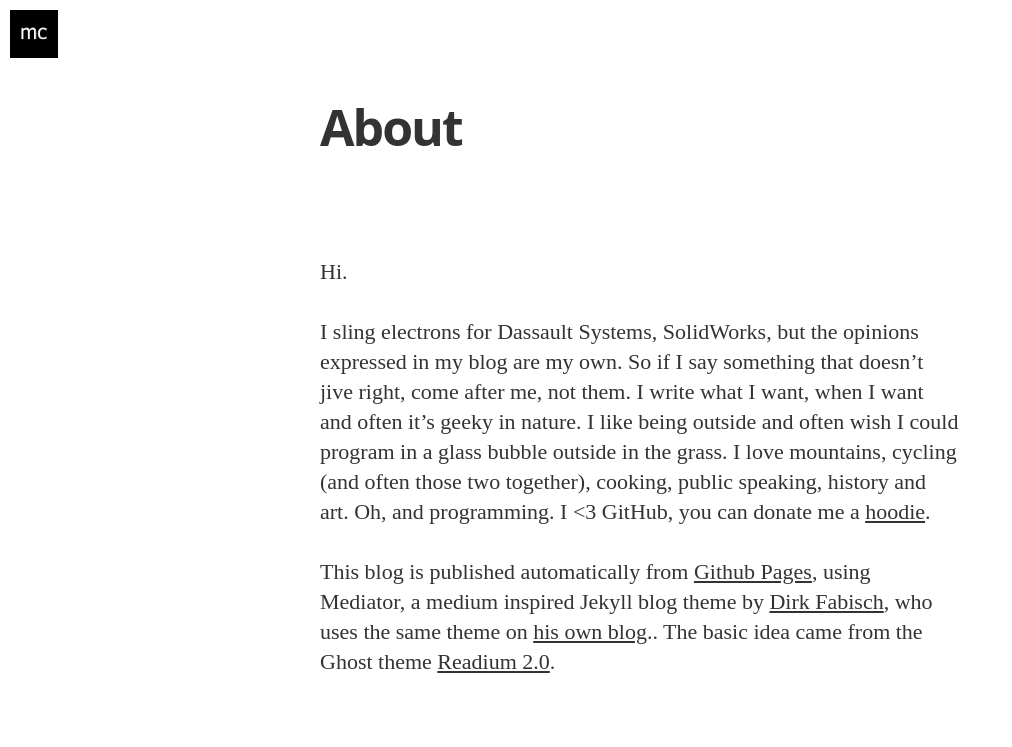
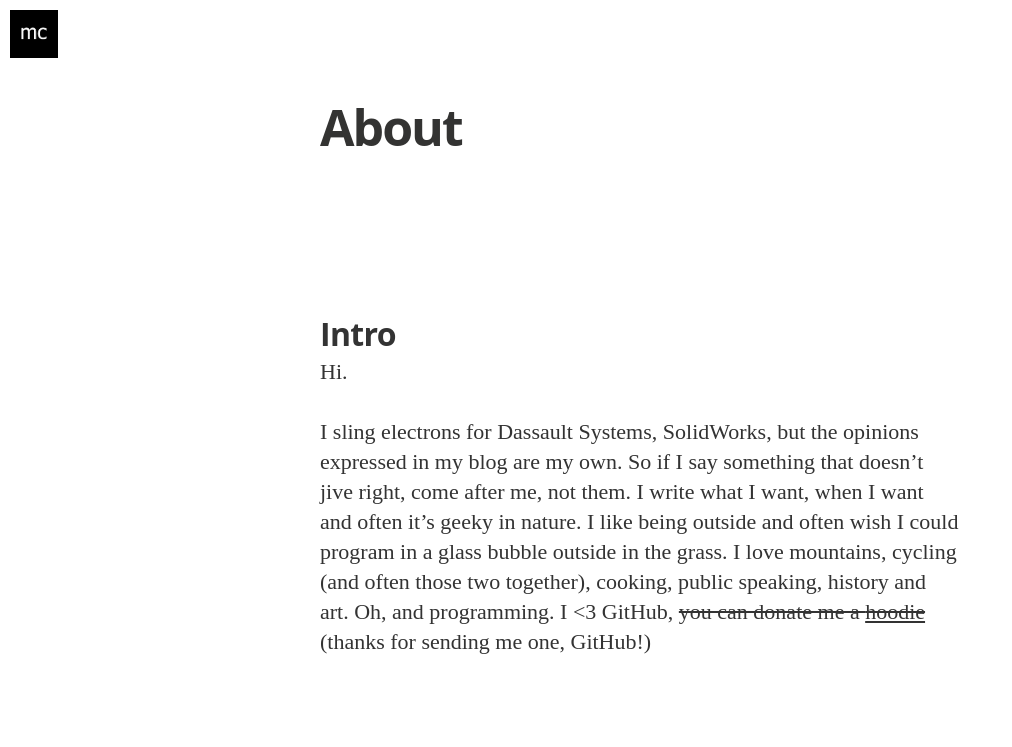
Before and after one commit to mrcaron/mrcaron.github.com, a Jekyll site: the page built from about.md, in a window 1280 px wide and 1400 px high. Shown: the top 747 px of the window, without its empty margins (0-1012 px from the left). Built offline with Jekyll 4.4.1, drawn with Linux system fonts in a browser that asks for light colours; nearby versions of some CDN libraries; some web fonts are replaced; some of the changed text lies outside the part shown; grey boxes are pictures that could not be loaded.

Commit message:
Updated about page

```diff
--- a/about.md
+++ b/about.md
@@ -3,9 +3,13 @@
 title: About
 permalink: /about/
 ---
+## Intro
 
 Hi.
 
-I sling electrons for Dassault Systems, SolidWorks, but the opinions expressed in my blog are my own. So if I say something that doesn't jive right, come after me, not them. I write what I want, when I want and often it's geeky in nature. I like being outside and often wish I could program in a glass bubble outside in the grass. I love mountains, cycling (and often those two together), cooking, public speaking, history and art. Oh, and programming. I <3 GitHub, you can donate me a [hoodie](http://github.myshopify.com/products/invertocat-hoodie).
+I sling electrons for Dassault Systems, SolidWorks, but the opinions expressed in my blog are my own. So if I say something that doesn't jive right, come after me, not them. I write what I want, when I want and often it's geeky in nature. I like being outside and often wish I could program in a glass bubble outside in the grass. I love mountains, cycling (and often those two together), cooking, public speaking, history and art. Oh, and programming. I <3 GitHub, ~~you can donate me a [hoodie](http://github.myshopify.com/products/invertocat-hoodie)~~ (thanks for sending me one, GitHub!)
+
+## Coding
+[![Waka Time Activity](https://wakatime.com/share/@13cabb55-35a2-4f61-92f0-8efbd486b206/8a0de5b8-e992-4149-b3ce-2833dbfa980b.png)](https://wakatime.com/@13cabb55-35a2-4f61-92f0-8efbd486b206)
 
 This blog is published automatically from [Github Pages](https://pages.github.com/), using Mediator, a medium inspired Jekyll blog theme by [Dirk Fabisch](http://github.com/dirkfabisch), who uses the same theme on [his own blog](http://blog.base68.com).. The basic idea came from the Ghost theme [Readium 2.0](http://www.svenread.com/readium-ghost-theme/).
```
